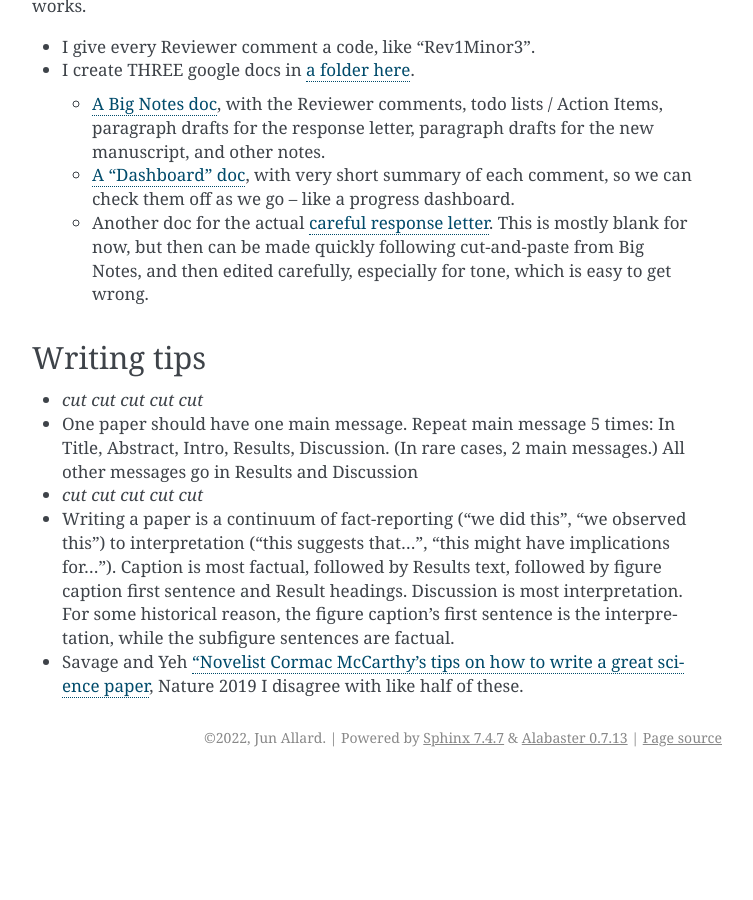
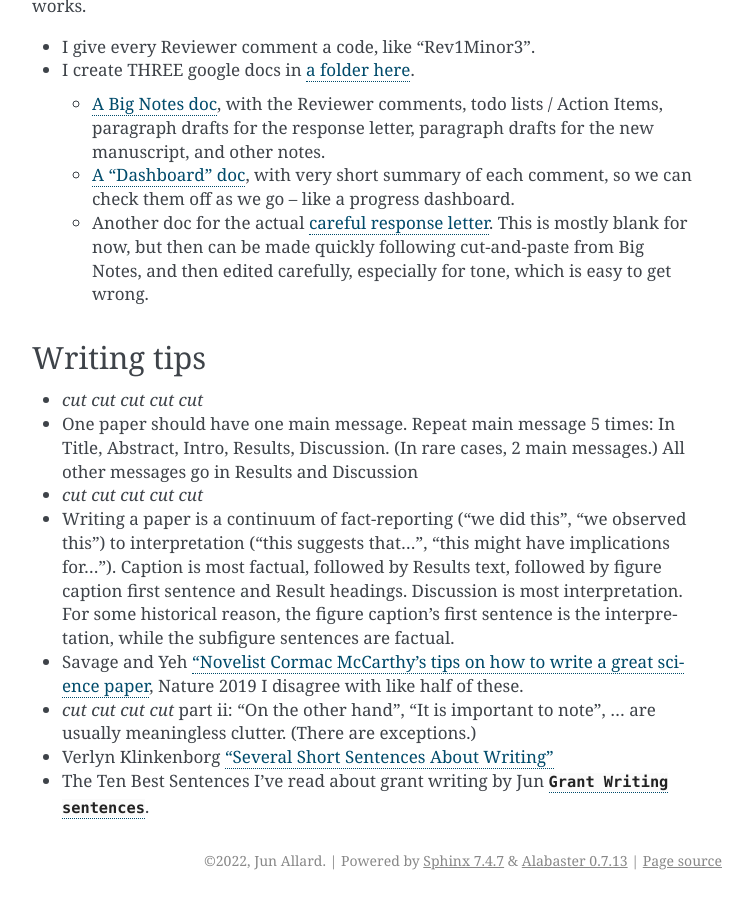
Before and after one commit to allardlab/AllardLabManual, a Sphinx documentation site: the page built from source/PaperWritingTips.rst, in a window 1280 px wide and 900 px high, scrolled down 1118 px. Shown: the whole window, without its empty margins (388-1141 px from the left). Built offline with Sphinx 7.4.7, drawn with Linux system fonts in a browser that asks for light colours; before the commit the page ends 1895 px from its top, so only the background shows below that.

Commit message:
links from Spring and Summer 2022

```diff
--- a/source/04WhatIsAPhD.rst
+++ b/source/04WhatIsAPhD.rst
@@ -4,6 +4,9 @@ What is a PhD?
 
 ..
   <!--## TODO The "expired gym membership" analogy-->
+
+* Colin Percival `"On the use of a life, a.k.a., why I am not an academic",  personal blog from 2020 <https://www.daemonology.net/blog/2020-09-20-On-the-use-of-a-life.html>`_. Beautifully written, a lot of specifics about this one individual but universal lesson in there too.
+
 
 * Wang Nature `"Owning, not doing: my transition from master's to PhD student" <https://www.nature.com/articles/d41586-022-00135-1>`_ 2022. Excellent, powerful. Only adjustment I would make is to replace words like "always" and "all" to "almost always" and "almost all".
 
--- a/source/PaperWritingTips.rst
+++ b/source/PaperWritingTips.rst
@@ -57,3 +57,9 @@ Writing tips
 * Writing a paper is a continuum of fact-reporting (“we did this”, “we observed this”) to interpretation (“this suggests that…”, “this might have implications for…”). Caption is most factual, followed by Results text, followed by figure caption first sentence and Result headings. Discussion is most interpretation. For some historical reason, the figure caption's first sentence is the interpretation, while the subfigure sentences are factual.
 
 * Savage and Yeh `"Novelist Cormac McCarthy's tips on how to write a great science paper <https://www.nature.com/articles/d41586-019-02918-5>`_, Nature 2019 I disagree with like half of these.
+
+* *cut cut cut cut* part ii: "On the other hand", "It is important to note", ... are usually meaningless clutter. (There are exceptions.)
+
+* Verlyn Klinkenborg `"Several Short Sentences About Writing" <https://sive.rs/book/ShortSentences>`_
+
+* The Ten Best Sentences I've read about grant writing by Jun :download:`Grant Writing sentences <https://drive.google.com/file/d/1hLZlfhDnKuQqocQGTx-vPiMLw1m7gnp4/view?usp=sharing>`.
```
Also changed, not shown: source/03DevOps.rst (+7 -1 lines), 16 other files.
